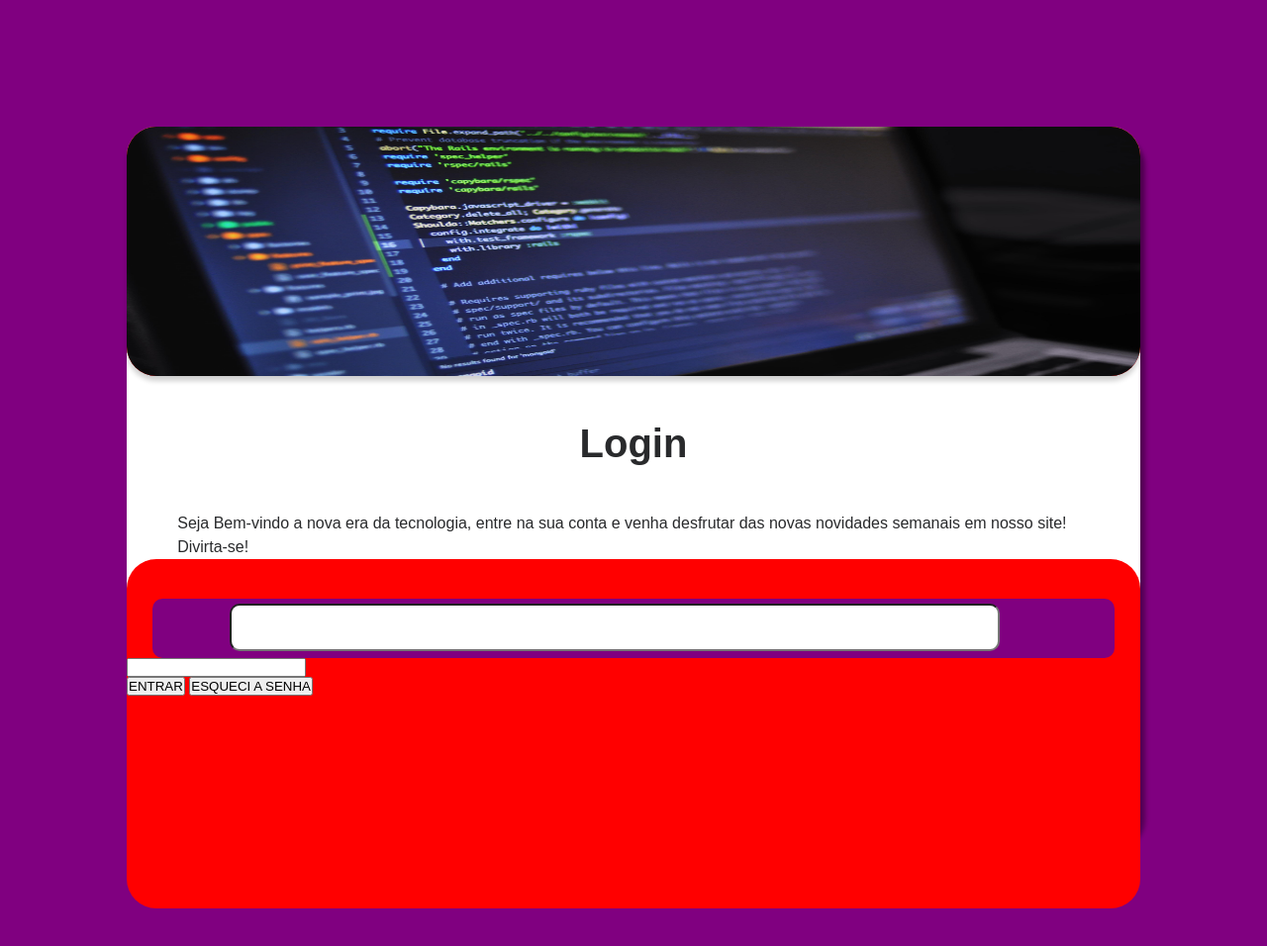
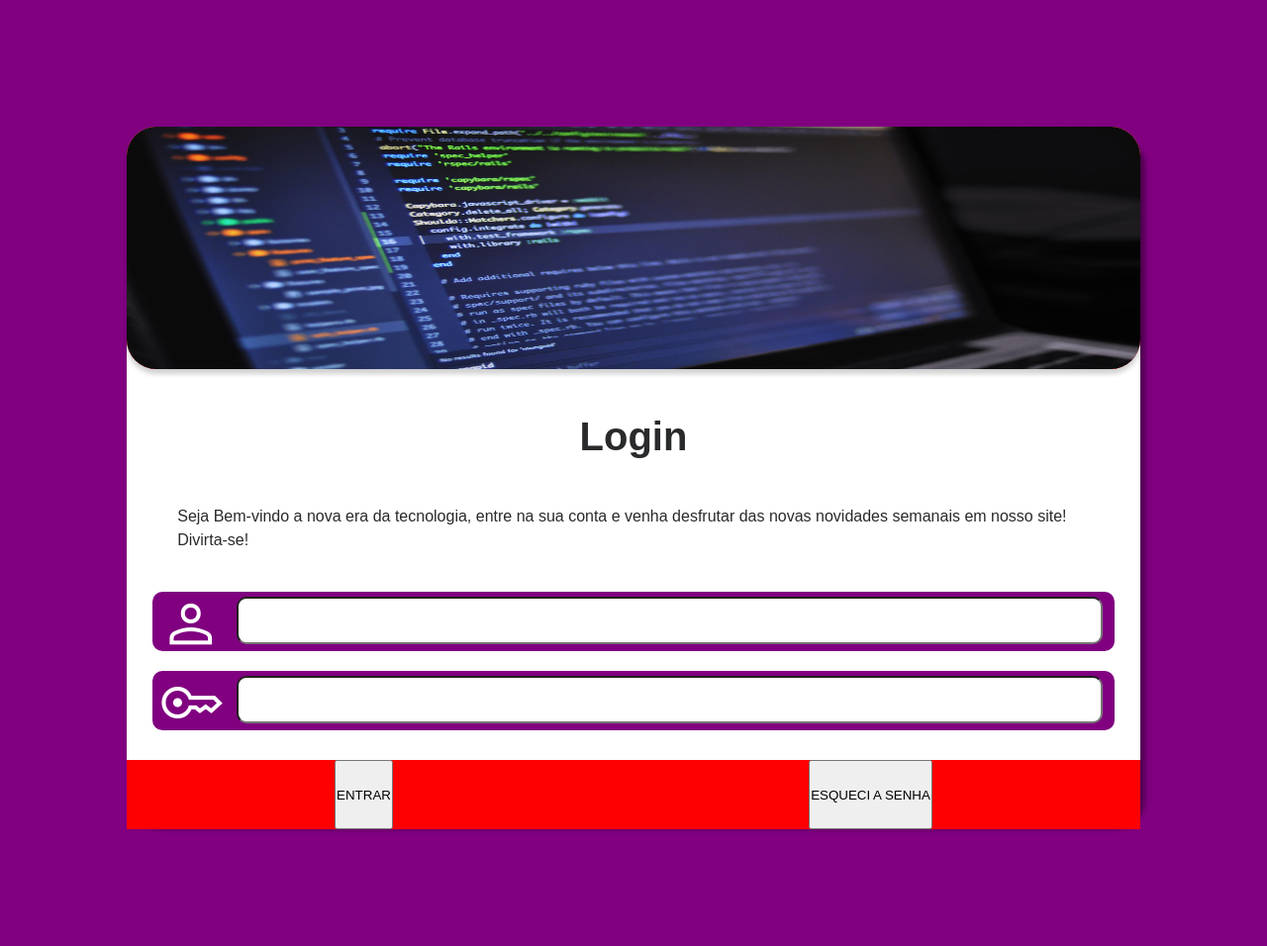
Before and after one commit to henriquepierandrei1/projeto-login-html-css, a plain HTML site: page index.html in a window 1280 px wide. Shown: the whole page at 99% size. Before the commit the page ends 918 px from the top, so only its background shows below. Drawn offline with nearby package versions, Linux system fonts and the light colour scheme.

Commit message:
mudanças

```diff
--- a/estilos/style.css
+++ b/estilos/style.css
@@ -19,7 +19,7 @@ body {
 section {
     background-color: white;
     width: 80%;
-    height: 90vh;
+    height: 700px;
     margin: 10% auto auto auto;
     border-radius: 30px;
     box-shadow: 5px 10px 5px rgba(0, 0, 0, 0.363);
@@ -62,36 +62,52 @@ section {
 
 /* Article onde estara os inputs em relaçao a interacao com o usuario */
 #interacao-usuario {
-    background-color: red;
     width: 100%;
-    height: 49%;
+    height: 59%;
     border-radius: 30px;
-    padding-top: 40px;
+    padding-top: 20px;
 }
 
 /* Div onde separa o email e password */
 .email-and-password-div {
     margin: auto;
     width: 100%;
-    height: max-content;
+    height: 400px;
     padding-top: 50px;
     line-height: 3;
 }
 
 /* Box onde ficara o input email  */
-.box-email {
+.box-email, .box-password {
+    display: flex;
+    justify-content: space-around;
     background-color: purple;
     height: 60px;
     width: 95%;
-    margin: auto;
+    margin: 20px auto auto auto;
     border-radius: 10px;
 }
 /* Input dentro do box */
-.box-email input {
-    width: 80%;
-    margin: 5px 4px 10px 78px;
+.box-email input, .box-password input {
+    display: inline;
+    width: 90%;
+    margin: 5px 5px 10px 0px;
     height: 80%;
     border-radius: 10px;
-    font-size: 1.2em;
+    font-size: 1.1em;
     padding: 5px;
 }
+
+/* Div inputs botoes  */
+.input-button {
+    background-color: red;
+    margin-top: 30px;
+    height: 70px;
+    width: 100%;
+    display: flex;
+    justify-content: space-around;
+}
+
+.input-button > button {
+
+}
--- a/index.html
+++ b/index.html
@@ -5,6 +5,8 @@
     <meta name="viewport" content="width=device-width, initial-scale=1.0">
     <title>Sistema de Login</title>
     <link rel="stylesheet" href="estilos/style.css">
+    <link rel="stylesheet" href="https://fonts.googleapis.com/css2?family=Material+Symbols+Outlined:opsz,wght,FILL,GRAD@24,500,1,0" />
+    <link rel="stylesheet" href="https://fonts.googleapis.com/css2?family=Material+Symbols+Outlined:opsz,wght,FILL,GRAD@20..48,100..700,0..1,-50..200" />
 </head>
 <body>
     <main>
@@ -19,11 +21,13 @@
             <article id="interacao-usuario">
                 <form action="cadastro.php">
                     <div class="email-and-password">
-                        <div class="box-email"><input type="email" name="email" id="iemail"></div>
-                        <div class="box-password"><input type="password" name="password" id="ipassword"></div>
+                        <div class="box-email"><span class="material-symbols-outlined" style="font-size: 4rem; color: white;">person</span><input type="email" name="email" id="iemail"></div>
+                        <div class="box-password"><span class="material-symbols-outlined" style="font-size: 4rem; color: white;">key</span><input type="password" name="password" id="ipassword"></div>
                     </div>
-                    <input type="submit" value="ENTRAR">
-                    <input type="reset" value="ESQUECI A SENHA">
+                    <div class="input-button">
+                        <input type="submit" value="ENTRAR">
+                        <input type="reset" value="ESQUECI A SENHA">
+                    </div>
                 </form>
             </article>
         </section>
```
